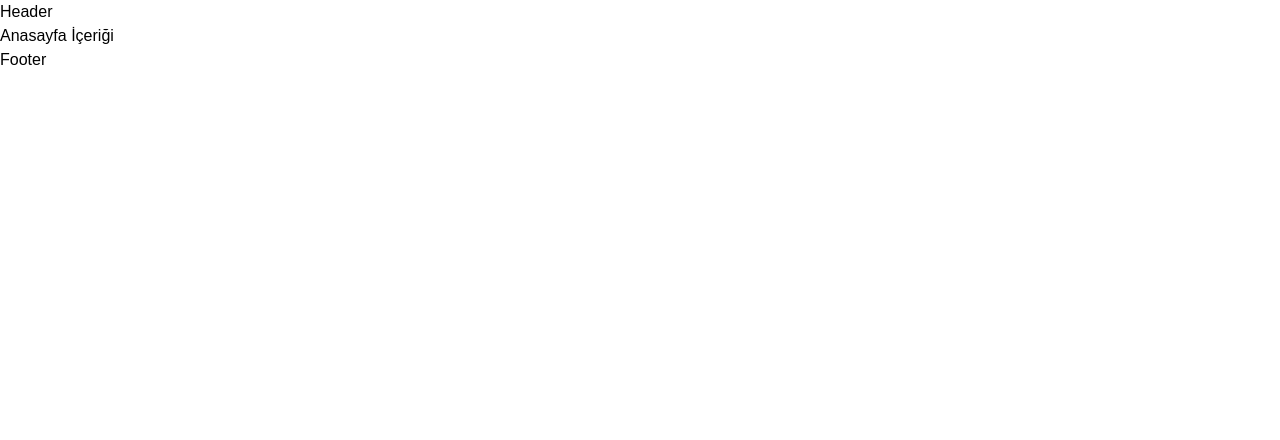
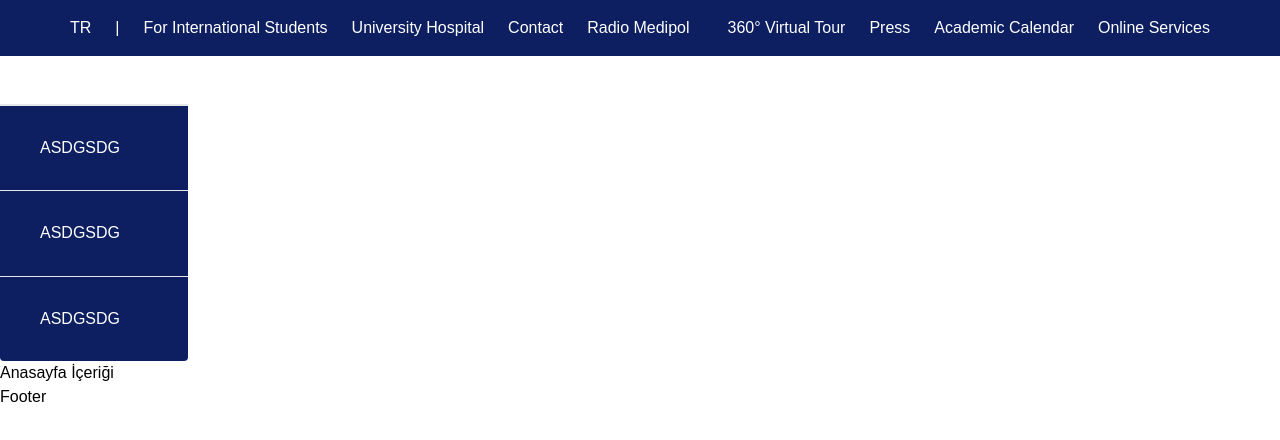
Before and after one commit to aliblackeye/react-university-clone, a Next.js app: page / in a window 1280 px wide. Shown: the top 440 px of the page. Built offline with nearby package versions, Linux system fonts and the light colour scheme; a web font is replaced by a local one.

Commit message:
Top Header

```diff
--- a/components/Header/Header.tsx
+++ b/components/Header/Header.tsx
@@ -1,9 +1,43 @@
-import React from 'react'
+import React from "react";
 
 const Header = () => {
   return (
-    <div>Header</div>
-  )
-}
+    <>
+      <header className=" bg-primary text-white font-regular">
+        <div className="header-top container text-m flex justify-between">
+          <div className="header-top_left space-x-6 py-4">
+            <a href="https://www.medipol.edu.tr/">TR</a>
+            <span>|</span>
+            <a href="https://mio.medipol.edu.tr/apply-now/">
+              For International Students
+            </a>
+            <a href="https://medipol.com.tr/">University Hospital</a>
+            <a href="https://www.medipol.edu.tr/en/about-medipol/contact-us">
+              Contact
+            </a>
+            <a href="https://radyo.medipol.edu.tr/">Radio Medipol</a>
+          </div>
+          <div className="header-top_right space-x-6 py-4">
+            <a href="https://sanaltur.medipol.edu.tr/">360° Virtual Tour</a>
+            <a href="https://www.medipol.edu.tr/en/node/1358">Press</a>
+            <a href="https://www.medipol.edu.tr/en/akademik/fakulteler/saglik-bilimleri-fakultesi/bolumler/saglik-yonetimi/academic-calendar">
+              Academic Calendar
+            </a>
+            <a href="#">Online Services</a>
+          </div>
+        </div>
+      </header>
+      <br></br>
+      <br></br>
+      <div className="bg-primary text-white font-regular w-[188px] h-[257px] flex flex-col justify-evenly border-t-2 border-grey rounded-b">
+        <span className="pl-10">ASDGSDG</span>
+        <hr></hr>
+        <span className="pl-10">ASDGSDG</span>
+        <hr></hr>
+        <span className="pl-10">ASDGSDG</span>
+      </div>
+    </>
+  );
+};
 
-export default Header
+export default Header;
--- a/styles/globals.css
+++ b/styles/globals.css
@@ -19,3 +19,7 @@ body {
   margin: 0 auto;
   padding: 0 15px;
 }
+
+.header-top a{
+  @apply hover:underline-offset-1 hover:underline decoration-white;
+}
--- a/tailwind.config.js
+++ b/tailwind.config.js
@@ -5,7 +5,12 @@ module.exports = {
     "./components/**/*.{js,ts,jsx,tsx}",
   ],
   theme: {
-    extend: {},
+    extend: {
+      colors:
+      {
+          'primary': '#0d1f61',
+        }
+    },
   },
   plugins: [],
 };
```
